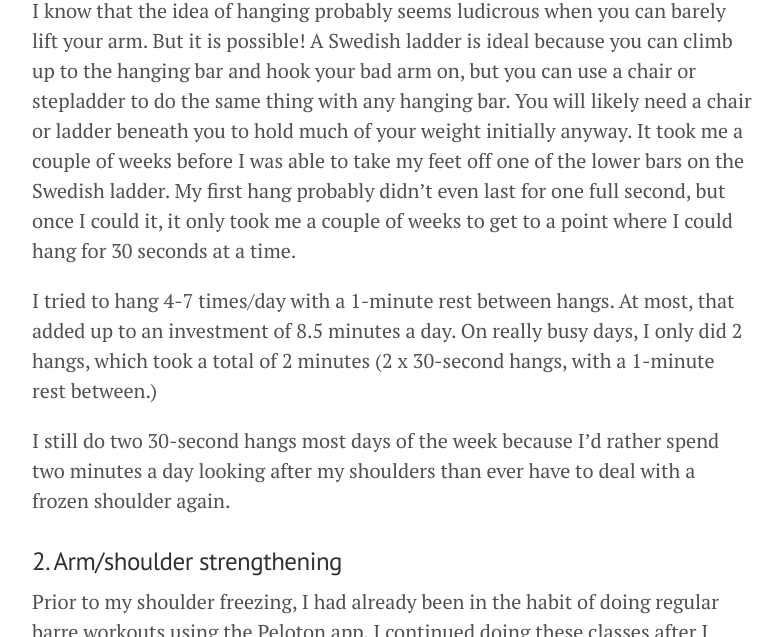
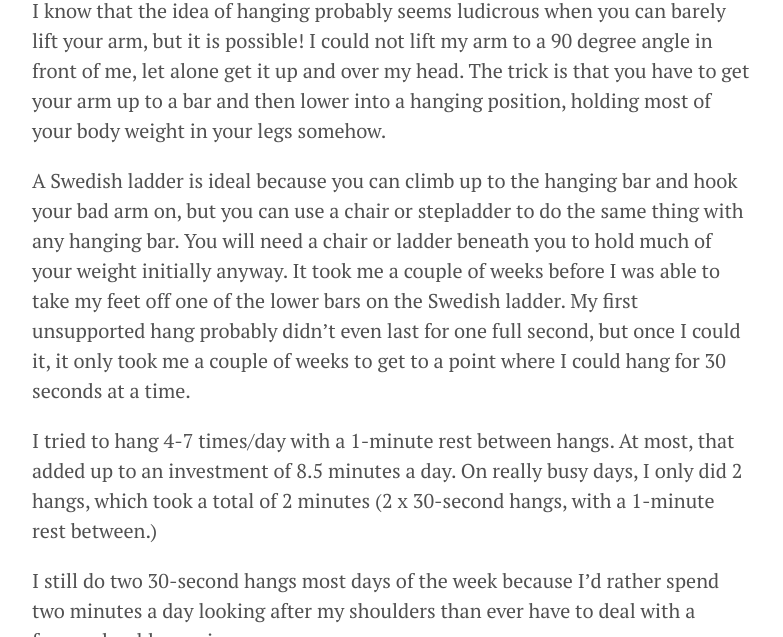
Before and after one commit to suzycc/heal-frozen-shoulder, a Jekyll site: the page built from _posts/2024-01-03-my-methods.md, in a window 1280 px wide and 900 px high, scrolled down 481 px, cut to the strip 263-900 px from the top of the window. Shown: the whole strip, without its empty margins (248-1031 px from the left). Built offline with Jekyll 4.4.1, drawn with Linux system fonts in a browser that asks for light colours.

Commit message:
Update 2024-01-03-my-methods.md

```diff
--- a/_posts/2024-01-03-my-methods.md
+++ b/_posts/2024-01-03-my-methods.md
@@ -8,7 +8,9 @@
 ### 1. Hanging
 ![A Swedish ladder](https://www.nohrd.com/media/wallbars/design/wallbars-main.jpg "A Swedish ladder")
 
-I know that the idea of hanging probably seems ludicrous when you can barely lift your arm. But it is possible! A Swedish ladder is ideal because you can climb up to the hanging bar and hook your bad arm on, but you can use a chair or stepladder to do the same thing with any hanging bar. You will likely need a chair or ladder beneath you to hold much of your weight initially anyway. It took me a couple of weeks before I was able to take my feet off one of the lower bars on the Swedish ladder. My first hang probably didn't even last for one full second, but once I could it, it only took me a couple of weeks to get to a point where I could hang for 30 seconds at a time.
+I know that the idea of hanging probably seems ludicrous when you can barely lift your arm, but it is possible! I could not lift my arm to a 90 degree angle in front of me, let alone get it up and over my head. The trick is that you have to get your arm up to a bar and then lower into a hanging position, holding most of your body weight in your legs somehow.
+
+A Swedish ladder is ideal because you can climb up to the hanging bar and hook your bad arm on, but you can use a chair or stepladder to do the same thing with any hanging bar. You will need a chair or ladder beneath you to hold much of your weight initially anyway. It took me a couple of weeks before I was able to take my feet off one of the lower bars on the Swedish ladder. My first unsupported hang probably didn't even last for one full second, but once I could it, it only took me a couple of weeks to get to a point where I could hang for 30 seconds at a time.
 
 I tried to hang 4-7 times/day with a 1-minute rest between hangs. At most, that added up to an investment of 8.5 minutes a day. On really busy days, I only did 2 hangs, which took a total of 2 minutes (2 x 30-second hangs, with a 1-minute rest between.)
 
```
